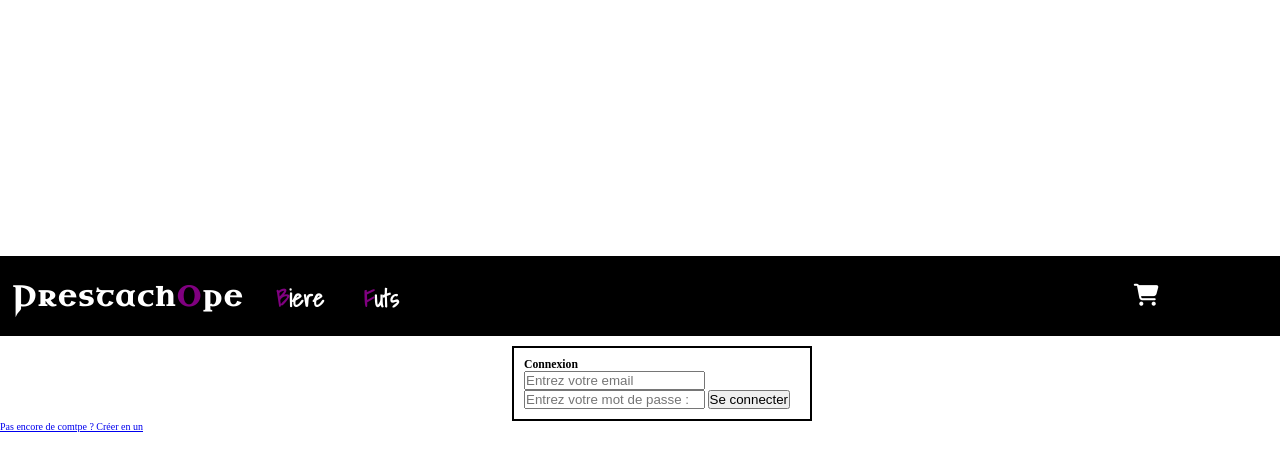
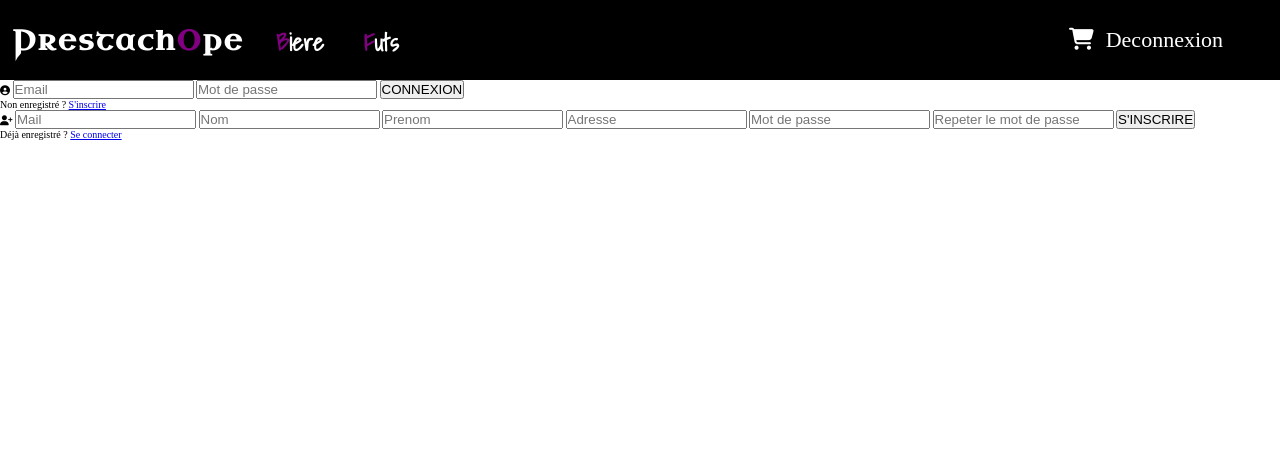
Before and after one commit to Nihilius63/PrestachopeGroupe5, a PHP site: page /index.php?page=connexion in a window 1280 px wide. Shown: the top 471 px of the page. Run offline with PHP 8.4, Linux system fonts and the light colour scheme; the visitor is signed in with stand-in values (Sample User, id 1); data comes from the database, SQL or seed files in the repository; some libraries are stand-ins or nearby versions.

Commit message:
connexion+inscription

```diff
--- a/web/DAO/utilisateursDAO.php
+++ b/web/DAO/utilisateursDAO.php
@@ -21,8 +21,27 @@ class utilisateursDAO
     {
         $bdd= databaselinker::getconnexion();
         $resultat=$bdd->prepare('SELECT * FROM prestachope_bdd5.utilisateurs WHERE mail=? and motdepasse=?');
-        $resultat->execute(array($utilisateurDTO->getMail(),$utilisateurDTO->getMotdepasse()));
+        $resultat->execute(array($utilisateurDTO->getMail(), sha1($utilisateurDTO->getMotdepasse())));
         $result=$resultat->fetchAll();
-        return $result;
+        foreach ($result as $results)
+        {
+            $uti= new utilisateursDTO();
+            $uti->setIdClient($results['idClient']);
+            $uti->setNom($results['nom']);
+            $uti->setPrenom($results['prenom']);
+            $uti->setAdresse($results['adresse']);
+            $uti->setMail($results['motdepasse']);
+            $uti->setCagnote($results['cagnote']);
+            $uti->setAdmin($results['admin']);
+            $uti->setBan($results['ban']);
+            $uti->setTimeBan($results['timeBan']);
+            return $uti;
+        }
+    }
+        public static function createUtilisateur($utilisateurDTO)
+    {
+        $bdd= databaselinker::getconnexion();
+        $resultat=$bdd->prepare('INSERT INTO prestachope_bdd5.utilisateurs(`nom`, `prenom`, `adresse`, `mail`, `motdepasse`) VALUES (?,?,?,?,SHA1(?))');
+        $resultat->execute(array($utilisateurDTO->getNom(), $utilisateurDTO->getPrenom(),$utilisateurDTO->getAdresse(),$utilisateurDTO->getMail(),$utilisateurDTO->getMotdepasse()));
     }
 }
--- a/web/DTO/utilisateursDTO.php
+++ b/web/DTO/utilisateursDTO.php
@@ -1,16 +1,32 @@
 <?php
 	class utilisateursDTO
 	{
+                private $idClient;
 		private $nom;
 		private $prenom;
                 private $adresse;
                 private $mail;
                 private $motdepasse;
+                private $cagnote;
                 private $admin;
                 private $ban;
                 private $timeBan;
                 public function getNom() {
                     return $this->nom;
+                }
+                public function getIdClient() {
+                    return $this->idClient;
+                }
+
+                public function setIdClient($idClient): void {
+                    $this->idClient = $idClient;
+                }
+                public function getCagnote() {
+                    return $this->cagnote;
+                }
+
+                public function setCagnote($cagnote): void {
+                    $this->cagnote = $cagnote;
                 }
 
                 public function getPrenom() {
--- a/web/assets/css/connexion.css
+++ b/web/assets/css/connexion.css
@@ -1,17 +1,91 @@
-.form
-{
-    display: grid;
-    justify-content: center;
-    margin-top: 10px;
-    border: 0.25em solid;
-    padding: 10px;
-    width: 300px;
-    margin-left: 40%;
+	text-align: center;
 }
-input
-{
-    margin-top: inherit;
+
+.form i{
+	z-index: 1;
+	color: #ccc;
+	font-size: 65px;
+	margin-bottom: 30px;
 }
-body{
-    margin-top: 20%;
+
+.form .signup-form{
+	display: none;
 }
+
+.form .user-input{
+	width: 320px;
+	height: 55px;
+	margin-bottom: 30px;
+	outline: none;
+	border: none;
+	background: rgba(255, 255, 255, 0.2);
+	color: #fff;
+	font-size: 18px;
+	text-align: center;
+	border-radius: 5px;
+	transition: 0.5s;
+	transition-property: border-left, border-right, box-shadow;
+}
+
+.form .user-input:hover, .form .user-input:focus, .form .user-input:active{
+	border-left: solid 8px #4285F4;
+	border-right: solid 8px #4285F4;
+	box-shadow: 0 0 100px rgba(66, 133, 244, 0.8);
+}
+
+.form .options-01{
+	margin-bottom: 50px;
+}
+
+.form .options-01 input{
+	width: 15px;
+	height: 15px;
+	margin-right: 5px;
+}
+
+.form .options-01 .remember-me{
+	color: #bbb;
+	font-size: 14px;
+	display: flex;
+	align-items: center;
+	float: left;
+	cursor: pointer;
+}
+
+.form .options-01 a{
+	color: #888;
+	font-size: 14px;
+	font-style: italic;
+	float: right;
+}
+
+.form .btn{
+	outline: none;
+	border: none;
+	width: 320px;
+	height: 55px;
+	background: #4285F4;
+	color: #fff;
+	font-size: 18px;
+	letter-spacing: 1px;
+	border-radius: 5px;
+	cursor: pointer;
+	transition: 0.5s;
+	transition-property: border-left, border-right, box-shadow;
+}
+
+.form .btn:hover{
+	border-left: solid 8px rgba(255, 255, 255, 0.5);
+	border-right: solid 8px rgba(255, 255, 255, 0.5);
+	box-shadow: 0 0 100px rgba(66, 133, 244, 0.8);
+}
+
+.form .options-02{
+	color: #bbb;
+	font-size: 14px;
+	margin-top: 30px;
+}
+
+.form .options-02 a{
+	color: #4285F4;
+}
--- /dev/null
+++ b/web/pages/Deconnexion/Deconnexionview.php
@@ -0,0 +1,4 @@
+<?php
+include_once 'DeconnexionControlleur.php';
+$instanceController = new DeconnexionControlleur();
+$instanceController->Deco();
--- a/web/pages/connexion/Connexion_controller.php
+++ b/web/pages/connexion/Connexion_controller.php
@@ -12,17 +12,18 @@ class Connexion_controller {
             $utilisateur=new utilisateursDTO();
             $utilisateur->setMail($email);
             $utilisateur->setMotdepasse($motdepasse);
-            $connexion=utilisateursDAO::connexUtilisateur($utilisateur);
-            foreach ($connexion as $co)
-            {
-                if($co['mail']==$email && $co['motdepasse']==$motdepasse)
-                {
-                    $_SESSION['id']=$co['idClient'];
-                    $_SESSION['nom']=$co['nom'];
-                    $_SESSION['prenom']=$co['prenom'];
-                }
-            }
-            $_SESSION['panier']=array();
+            $result=utilisateursDAO::connexUtilisateur($utilisateur);
+            return $result;
+        }
+        public function createUtilisateur($email,$nom,$prenom,$motdepasse,$adresse) {
+            $utilisateur=new utilisateursDTO();
+            $utilisateur->setMail($email);
+            $utilisateur->setMotdepasse($motdepasse);
+            $utilisateur->setAdresse($adresse);
+            $utilisateur->setNom($nom);
+            $utilisateur->setPrenom($prenom);
+            $result=utilisateursDAO::createUtilisateur($utilisateur);
+            return $result;
         }
         /*public function redirectUser(){
             header ('location: index.php?page=presentation');
--- a/web/pages/connexion/Connexion_view.php
+++ b/web/pages/connexion/Connexion_view.php
@@ -1,27 +1,104 @@
-<!doctype html>
-<html>
+<!DOCTYPE html>
+<html lang='fr'>
     <head>
-        <title>Prestachope</title>
-        <meta charset="UTF-8">
-        <link rel="stylesheet" href="assets/css/connexion.css"/>
+
     </head>
     <body>
-        <div class="body-form">
+        <div id="body_log">
+            <?php
+            $erreur=0;
+            $valide=false;
+                if (isset($_POST['email']))
+                {
+                    $instanceController = new Connexion_controller();
+                    $result=$instanceController->connectUtilisateur($_POST['email'],$_POST['password']);
+                    if (isset($result))
+                    {
+                        $_SESSION['idCLient']=$result->getIdClient();
+                        $_SESSION['nom']=$result->getNom();
+                        $_SESSION['prenom']=$result->getPrenom();
+                        $_SESSION['adresse']=$result->getAdresse();
+                        $_SESSION['cagnotte']=$result->getCagnote();
+                        $_SESSION['admin']=$result->getAdmin();
+                        $_SESSION['ban']=$result->getBan();
+                        $_SESSION['timeban']=$result->getTimeBan();
+                        $_SESSION['panier']=array();
+                        header('Location: index.php?page=vitrine');
+
+                    }
+                    else
+                    {
+
+                        ?> <div id="identifiant_false"> <?php
+
+                        echo "Mot de passe ou identifiant incorrect";
+
+                        ?> </div> <?php
+
+                    }
+                }
+                if (isset($_POST['Email'],$_POST['Nom'],$_POST['Password'],$_POST['Password2'],$_POST['Prenom']))
+                {
+                    $instanceController = new Connexion_controller();
+                    $result=$instanceController->connectUtilisateur($_POST['Email'],$_POST['Password']);
+                    if(isset($result))
+                    {
+                        ?> <div id="identifiant_false_inscription"> <?php
+                        echo 'Il y a deja un compte asocié avec '.$_POST['Email'];
+                        $erreur=1;
+                        ?> </div> <?php
+                    }
+                    if ($erreur==0)
+                    {
+                        if ($_POST['Password']==$_POST['Password2'])
+                        {
+                            ?> <div id="identifiant_false"> <?php
+                            $instanceController->createUtilisateur($_POST['Email'],$_POST['Nom'],$_POST['Prenom'],$_POST['Password'],$_POST['Adresse']);
+                            echo "Vous êtes inscrit";
+                            ?> </div> <?php
+                        }
+                        else
+                        {
+                            ?> <div id="identifiant_false_inscription"> <?php
+                            echo "Les 2 mot de passe ne sont pas égale";
+                            ?> </div> <?php
+                        }
+                    }
+
+                }
+            ?>
+
             <div class="form">
-                <div class="nom-form">
-                    <h3>Connexion</h3>
-                </div>
-                <div class="main-form">
-                    <form action="" method="POST">
-                        <input type="email" name="email" placeholder="Entrez votre email">
-                        <input type="password" name="mdp" placeholder="Entrez votre mot de passe : ">
-                        <input type="submit" value="Se connecter">
-                    </form>
-                </div>
+                <form class="login-form" action="" method="post">
+                    <i class="fas fa-user-circle"></i>
+                    <input class="user-input" type="text" name="email" placeholder="Email" required>
+                    <input class="user-input" type="password" name="password" placeholder="Mot de passe" required>
+                    <input class="btn" type="submit" name="" value="CONNEXION">
+                    <div class="options-02">
+                        <p>Non enregistré ? <a href="#">S'inscrire</a></p>
+                    </div>
+                </form>
+                <form class="signup-form" action="" method="post">
+                    <i class="fas fa-user-plus"></i>
+                    <input class="user-input" type="email" name="Email" placeholder="Mail" required>
+                    <input class="user-input" type="text" name="Nom" placeholder="Nom" required>
+                    <input class="user-input" type="text" name="Prenom" placeholder="Prenom" required>
+                    <input class="user-input" type="text" name="Adresse" placeholder="Adresse" required>
+                    <input class="user-input" type="password" name="Password" placeholder="Mot de passe" required>
+                    <input class="user-input" type="password" name="Password2" placeholder="Repeter le mot de passe" required>
+                    <input class="btn" type="submit" name="" value="S'INSCRIRE">
+                    <div class="options-02">
+                        <p>Déjà enregistré ? <a href="#">Se connecter</a></p>
+                    </div>
+                </form>
             </div>
-
-            <a href="index.php?page=inscription"  value="inscription" >Pas encore de comtpe ? Créer en un</a>
+            <script type="text/javascript">
+            $('.options-02 a').click(function(){
+                $('form').animate({
+                    height: "toggle", opacity: "toggle"
+                }, "slow");
+            });
+            </script>
         </div>
-
     </body>
 </html>
--- a/web/pages/header.php
+++ b/web/pages/header.php
@@ -51,6 +51,7 @@
                     if (isset($_SESSION['nom'],$_SESSION['prenom']))
                     {
                         echo '<a href="index.php?page=panier"><i class="fas fa-shopping-cart"></i></a>';
+                        echo '<a href="index.php?page=deco">Deconnexion</a>';
                     }
                     else {
                         ?>
--- a/web/tools/SuperController.php
+++ b/web/tools/SuperController.php
@@ -221,6 +221,12 @@ class SuperController
                     include_once"pages/commande/commandeview.php";
                     break;
                 }
+                case "deco":
+                    include_once("pages/header.php");
+                    include_once 'pages/Deconnexion/DeconnexionControlleur.php';
+                    $instanceController = new DeconnexionControlleur();
+                    $instanceController->includeView();
+                    break;
             }
         }
 }
```
Also changed, not shown: web/pages/Deconnexion/DeconnexionControlleur.php (added, +14 -0 lines).
